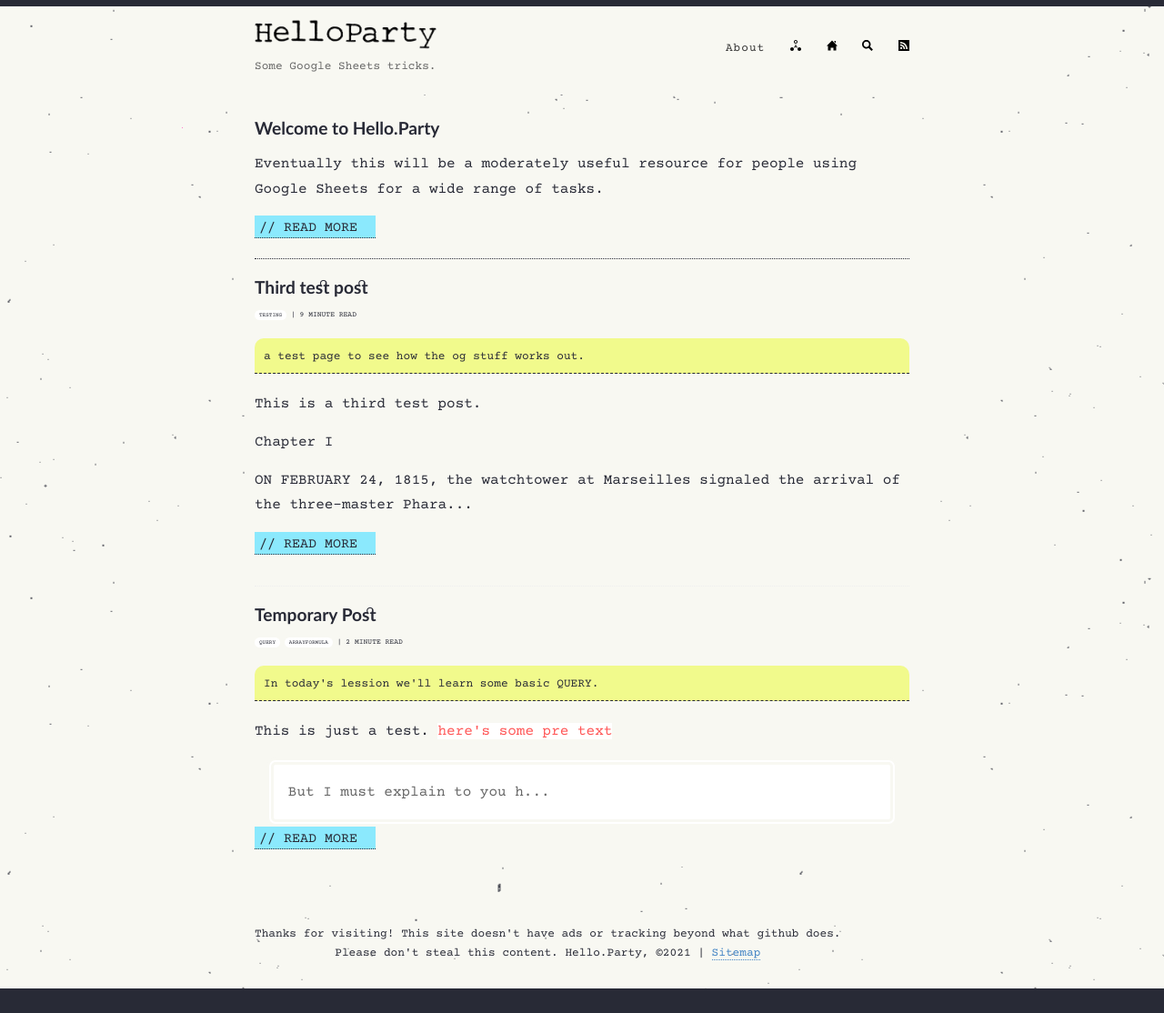
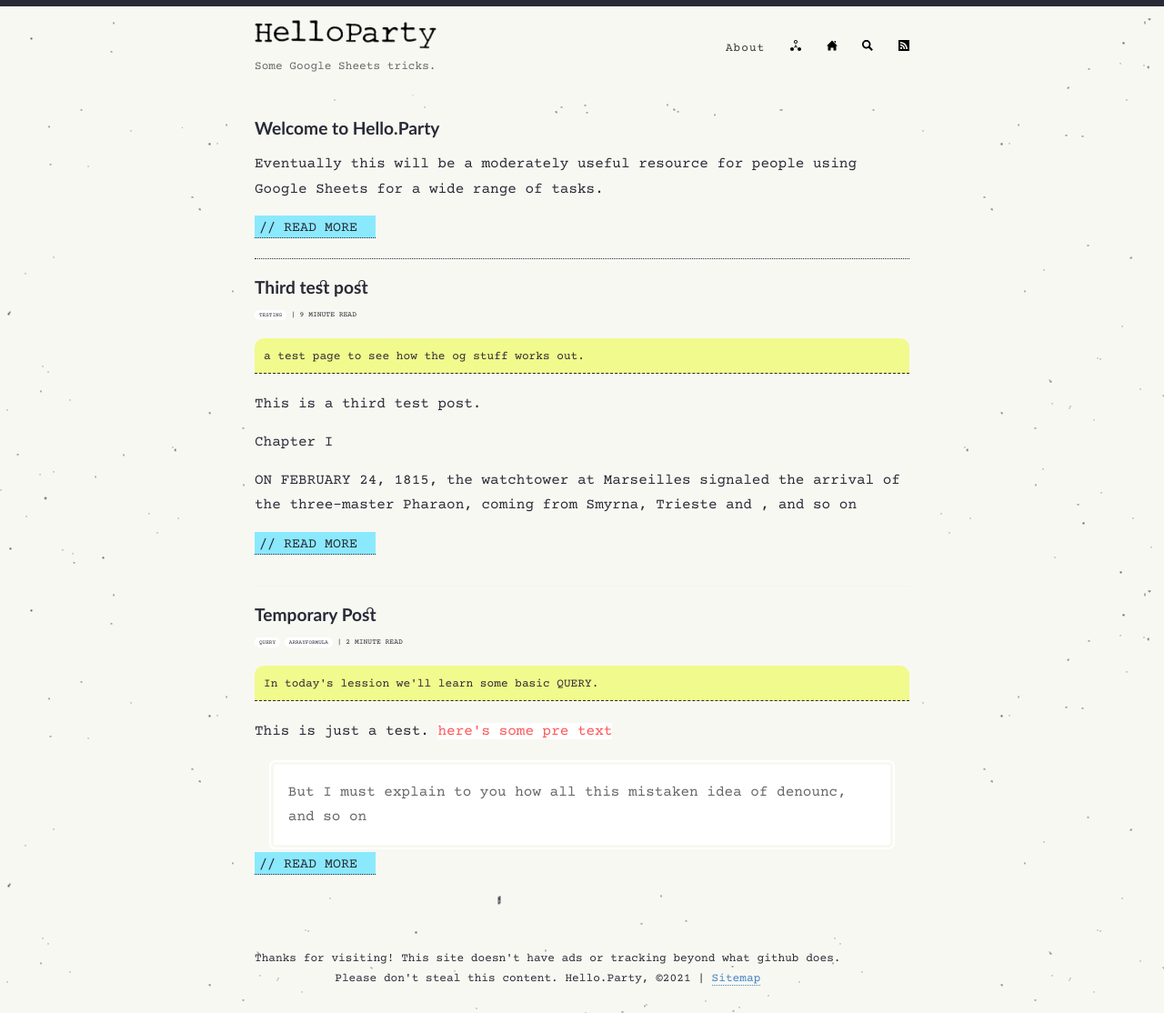
Before and after one commit to hello-party/hello-party-old.github.io, a Jekyll site: the page built from index.html, in a window 1280 px wide. Shown: the whole page at 91% size. Built offline with Jekyll 4.4.1, drawn with Linux system fonts in a browser that asks for light colours; the list of posts is cut into pages by our own code; before the commit the page ends 1087 px from its top, so only the background shows below that.

Commit message:
Update index.html

```diff
--- a/index.html
+++ b/index.html
@@ -47,7 +47,7 @@
                 </div>
               <div class="entry">
                   {% if post.subtitle %}<div id="subtitle">{{ post.description }}</div>{% endif %}
-                <p>{{ post.excerpt | truncate: 156 }}</p>
+                <p>{{ post.excerpt | truncate: 200, ", and so on" }}</p>
               </div>
               <a href="{{ site.baseurl }}{{ post.url }}" class="read-more">// Read More</a>
             </article>
```
